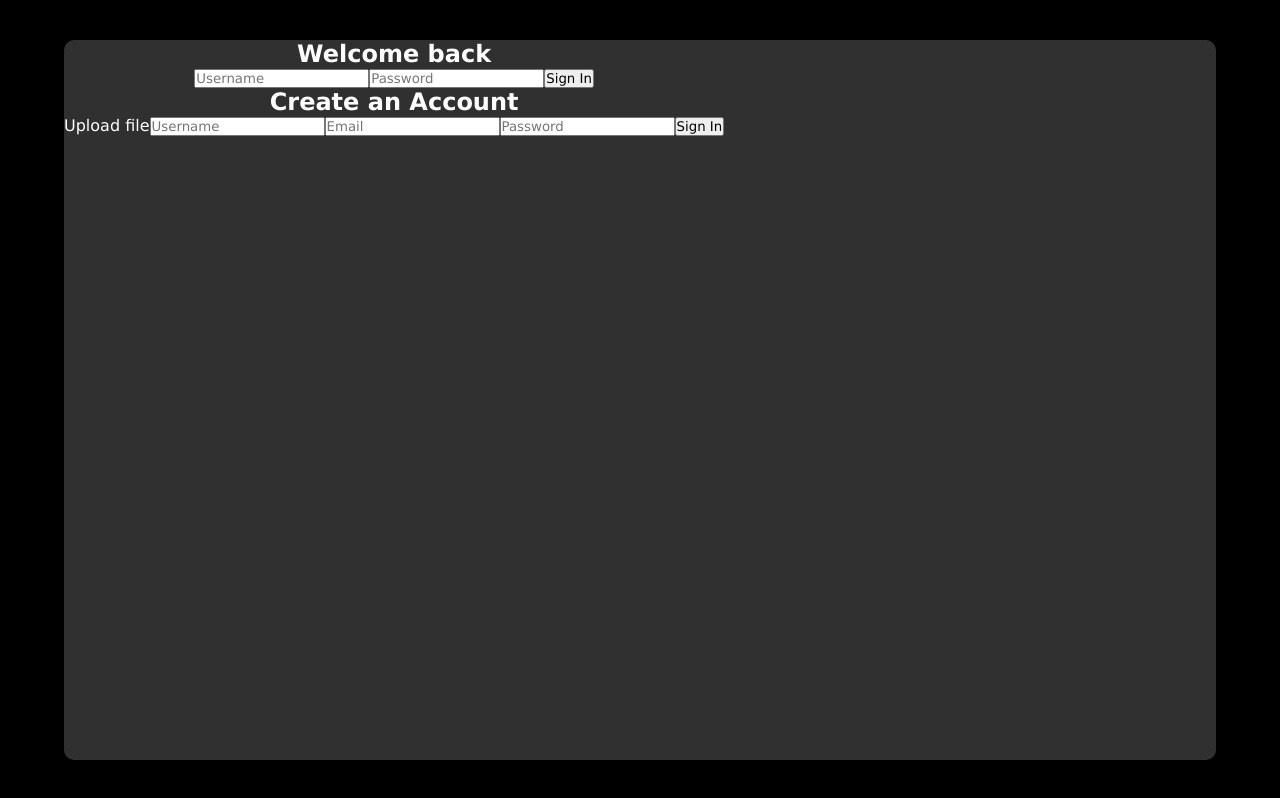
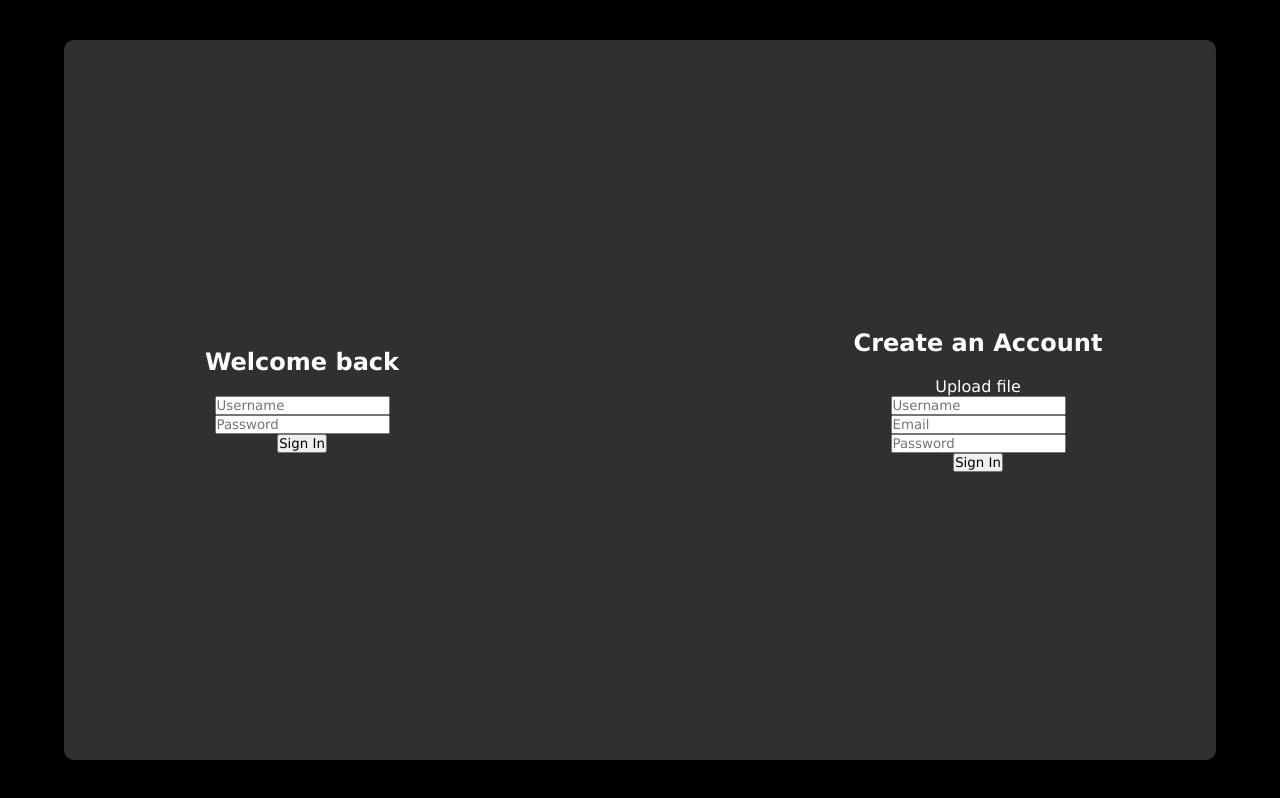
Before and after one commit to LuisArielRetanaHernadez/chat_mabi, a React (Vite) app: page / in a window 1280 px wide. Built offline with nearby package versions, Linux system fonts and the light colour scheme.

Commit message:
aliendo el formulario para autentificarse y para registrarse

```diff
--- a/src/login/login.style.css
+++ b/src/login/login.style.css
@@ -0,0 +1,22 @@
+.login {
+  width: 100%;
+  height: 100%;
+  display: flex;
+  align-items: center;
+  gap: 100px;
+
+  .item {
+    display: flex;
+    flex-direction: column;
+    align-items: center;
+    flex: 1;
+    gap: 20px;
+
+    form {
+      display: flex;
+      flex-direction: column;
+      align-items: center;
+      justify-content: center;
+    }
+  }
+}
```
